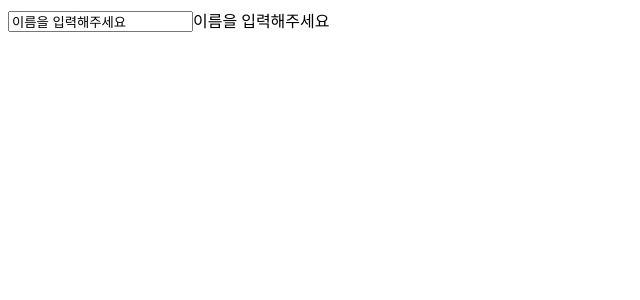
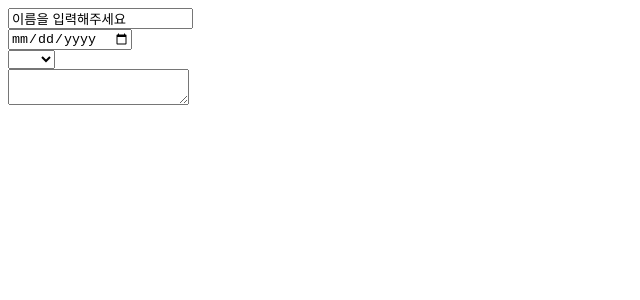
Before and after one commit to minjunseok/frontend-study, a React (Vite) app in the folder onebite-react/section05/: page / in a window 1280 px wide. Shown: the top 300 px of the page, without its empty margins (0-640 px from the left). Built offline with nearby package versions, Linux system fonts and the light colour scheme.

Commit message:
유데미 리액트 강의 2024.11.7

```diff
--- a/onebite-react/section05/src/Components/Register.jsx
+++ b/onebite-react/section05/src/Components/Register.jsx
@@ -1,5 +1,4 @@
-
-import { useState } from 'react';
+import { useState } from "react";
 
 // 간단한 회원가입 폼
 // 1. 이름
@@ -7,28 +6,70 @@ import { useState } from 'react';
 // 3. 국적
 // 4. 자기소개
 
+const Register = () => {
+  const [name, setName] = useState("이름을 입력해주세요");
+  const [birth, setBirth] = useState("");
+  const [country, setCountry] = useState("");
+  const [bio, setBio] = useState("");
 
-const Register=()=>{
+  const onChangeName = (e) => {
+    setName(e.target.value);
+  };
 
+  const onChangeBirth = (e) => {
+    setBirth(e.target.value);
+  };
 
-  const [name , setName] = useState("이름을 입력해주세요");
+  const onChangeCountry = (e) => {
 
-  const onChangeName = (e)=>{
+    setCountry(e.target.value);
 
-    setName(e.target.value);
+  };
 
+  const onChangeBio = (e) => {
 
-  }
+    setBio(e.target.value);
+
+  };
 
   return (
-
+    <div>
       <div>
         <input
          value={name}
          onChange={onChangeName}
          placeholder={"이름"}
          />
-      {name}
+
+      </div>
+
+      <div>
+        <input
+         value={birth}
+         onChange={onChangeBirth}
+         type="date"
+        />
+
+      </div>
+        <select
+         value={country}
+         onChange={onChangeCountry}
+         >
+          <option value=""></option>
+          <option value="kr">한국</option>
+          <option value="us">미국</option>
+          <option value="uk">영국</option>
+        </select>
+        {country}
+
+      <div>
+        <textarea
+         value={bio}
+         onChange={onChangeBio}
+         />
+         {bio}
+
+      </div>
     </div>
   );
 };
```
Lines whose indentation alone changed are shown as unchanged.
